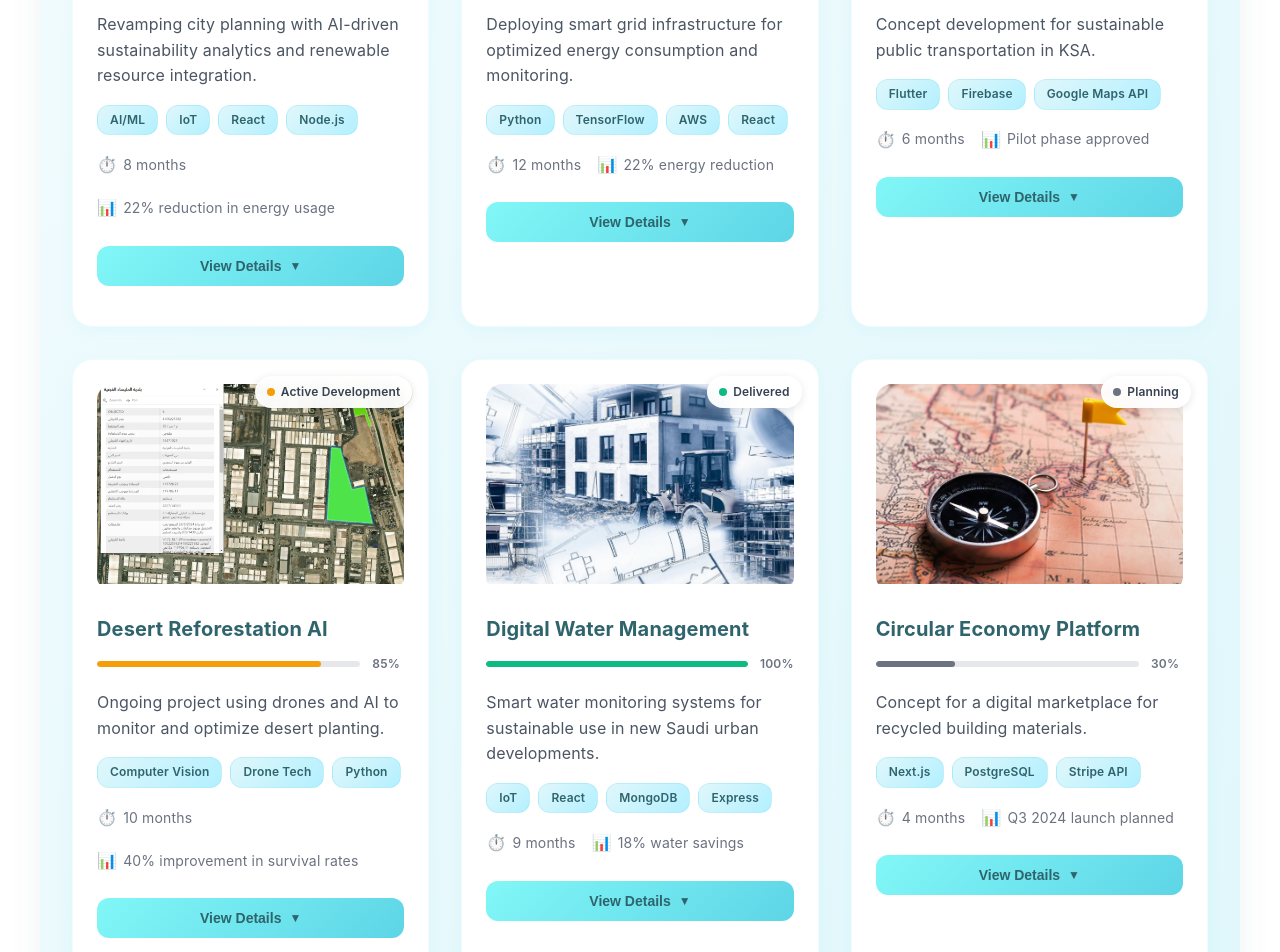
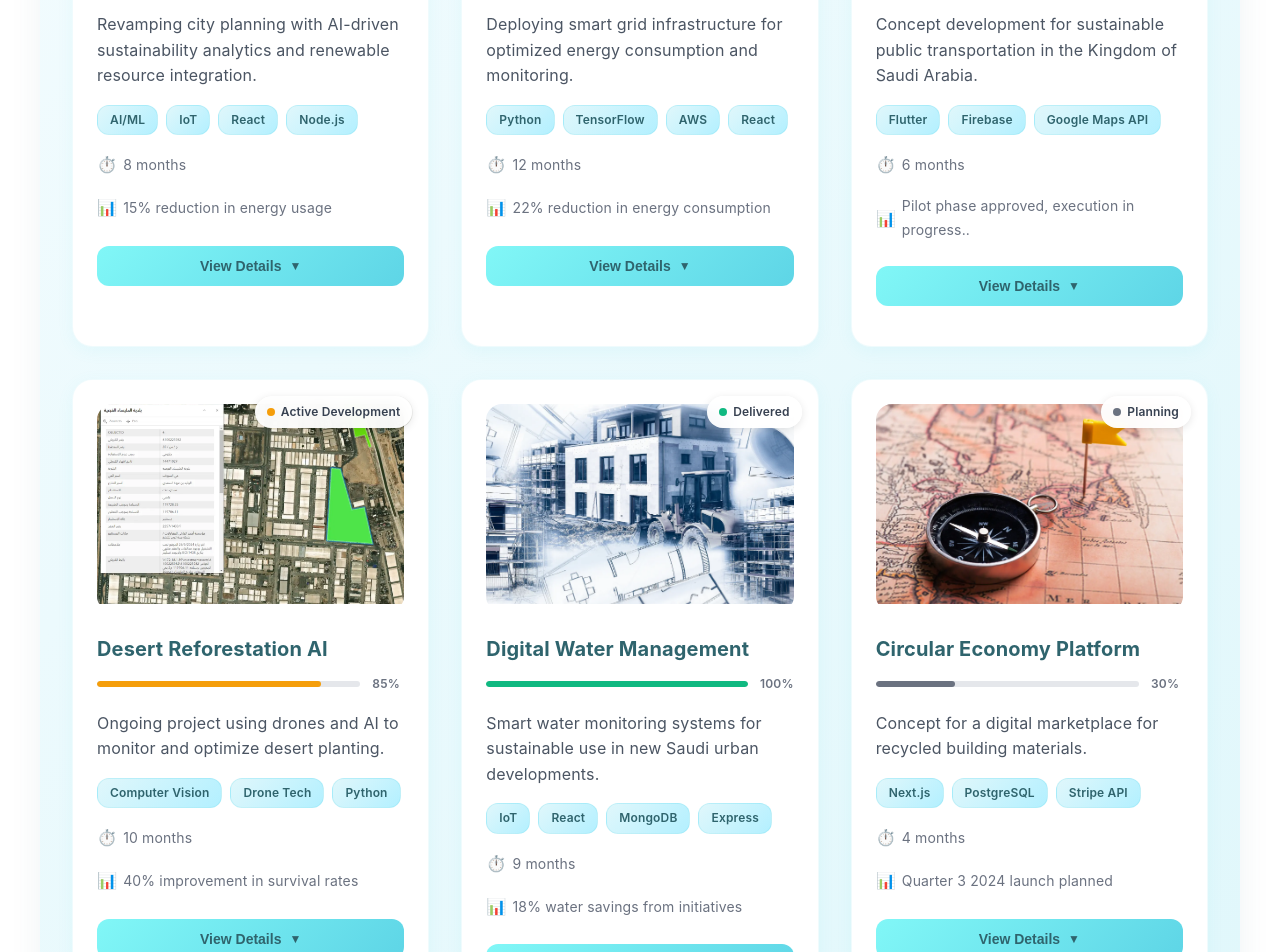
Before and after one commit to irfan3434/fceco, a Next.js app: page /projects in a window 1280 px wide. Shown: the part 1200-2152 px from the top of the page. Built offline with nearby package versions, Linux system fonts and the light colour scheme; no server answers.

Commit message:
amendments in projects page

```diff
--- a/src/app/projects/page.jsx
+++ b/src/app/projects/page.jsx
@@ -15,7 +15,7 @@ const PROJECTS = [
     details: "Led the digital transformation for Riyadh's green spaces, introducing IoT sensors and real-time data dashboards for city planners.",
     technologies: ["AI/ML", "IoT", "React", "Node.js"],
     duration: "8 months",
-    impact: "22% reduction in energy usage"
+    impact: "15% reduction in energy usage"
   },
   {
     id: 2,
@@ -28,12 +28,12 @@ const PROJECTS = [
     details: "Successfully reduced peak energy usage by 22% for a major Saudi industrial hub, using predictive analytics and demand response.",
     technologies: ["Python", "TensorFlow", "AWS", "React"],
     duration: "12 months",
-    impact: "22% energy reduction"
+    impact: "22% reduction in energy consumption"
   },
   {
     id: 3,
     title: "Vision 2030 Mobility",
-    description: "Concept development for sustainable public transportation in KSA.",
+    description: "Concept development for sustainable public transportation in the Kingdom of Saudi Arabia.",
     image: "/assets/93.webp",
     category: "concept",
     status: "Under Review",
@@ -41,7 +41,7 @@ const PROJECTS = [
     details: "Proposed multi-modal transit hubs with carbon-neutral solutions, now under pilot review by Ministry of Transport.",
     technologies: ["Flutter", "Firebase", "Google Maps API"],
     duration: "6 months",
-    impact: "Pilot phase approved"
+    impact: "Pilot phase approved, execution in progress.."
   },
   {
     id: 4,
@@ -67,7 +67,7 @@ const PROJECTS = [
     details: "IoT network resulted in 18% water savings in Al Aqiq, with live public dashboards for accountability.",
     technologies: ["IoT", "React", "MongoDB", "Express"],
     duration: "9 months",
-    impact: "18% water savings"
+    impact: "18% water savings from initiatives"
   },
   {
     id: 6,
@@ -80,7 +80,7 @@ const PROJECTS = [
     details: "Enabling construction firms to trade and track eco-materials; pilot launching Q3 2024.",
     technologies: ["Next.js", "PostgreSQL", "Stripe API"],
     duration: "4 months",
-    impact: "Q3 2024 launch planned"
+    impact: "Quarter 3 2024 launch planned"
   }
 ];
 
```
